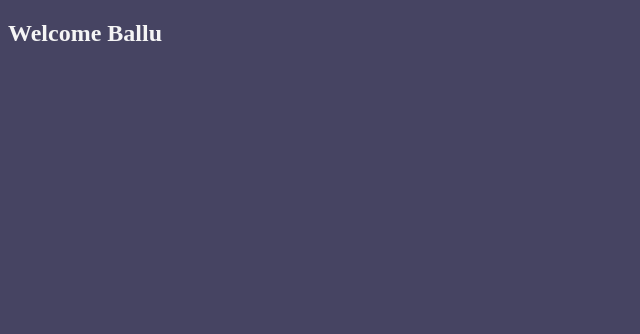
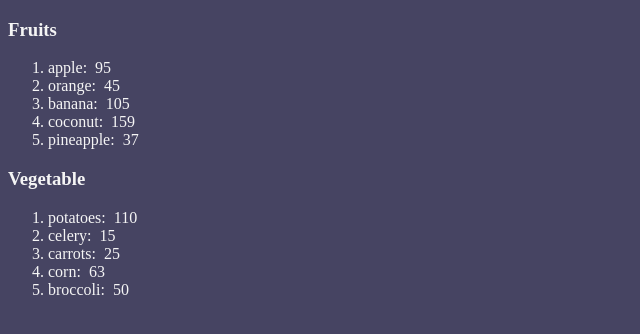
Before and after one commit to Asav098/React, a React (Vite) app in the folder my-react-app/: page / in a window 1280 px wide. Shown: the top 334 px of the page, without its empty margins (0-640 px from the left). Built offline with nearby package versions, Linux system fonts and the light colour scheme.

Commit message:
render-lit

```diff
--- a/my-react-app/src/App.jsx
+++ b/my-react-app/src/App.jsx
@@ -1,8 +1,21 @@
-import UserGreeting from './UserGreeting.jsx'
+
+import List from './List.jsx'
 function App() {
+  const fruits = [{id:1,name:"apple", calories:95},
+                    {id:2,name:"orange",calories:45},
+                    {id:3,name:"banana",calories:105},
+                    {id:4,name:"coconut",calories:159},
+                    {id:5,name:"pineapple",calories:37}];
+
+  const vegetable = [{id:6,name:"potatoes", calories:110},
+                    {id:7,name:"celery",calories:15},
+                    {id:8,name:"carrots",calories:25},
+                    {id:9,name:"corn",calories:63},
+                    {id:10,name:"broccoli",calories:50}];
     return(
       <>
-        <UserGreeting isLoggedIn={true} username="Ballu"/>
+        {fruits.length >0 && <List items={fruits} category="Fruits"/> }
+        {vegetable.length > 0 && <List items={vegetable} category="Vegetable"/>}
       </>
     );
 
--- /dev/null
+++ b/my-react-app/src/List.jsx
@@ -0,0 +1,18 @@
+
+function List(props){
+
+    const category = props.category;
+    const itemList =props.items
+
+
+    const listItems = itemList.map(item => <li key={item.id}>{item.name}: &nbsp;
+    {item.calories}</li>);
+    return(
+        <>
+        <h3>{category}</h3>
+        <ol>{listItems}</ol>
+        </>
+    )
+}
+
+export default List
--- a/my-react-app/src/UserGreeting.jsx
+++ /dev/null
@@ -1,11 +0,0 @@
-
-function UserGreeting(props){
-    const {
-        username = "none",
-        isLoggedIn= false,
-    } = props
-    if(props.isLoggedIn){
-        return(<h2>Welcome {username}</h2>)
-    }
-}
-export default UserGreeting
```
